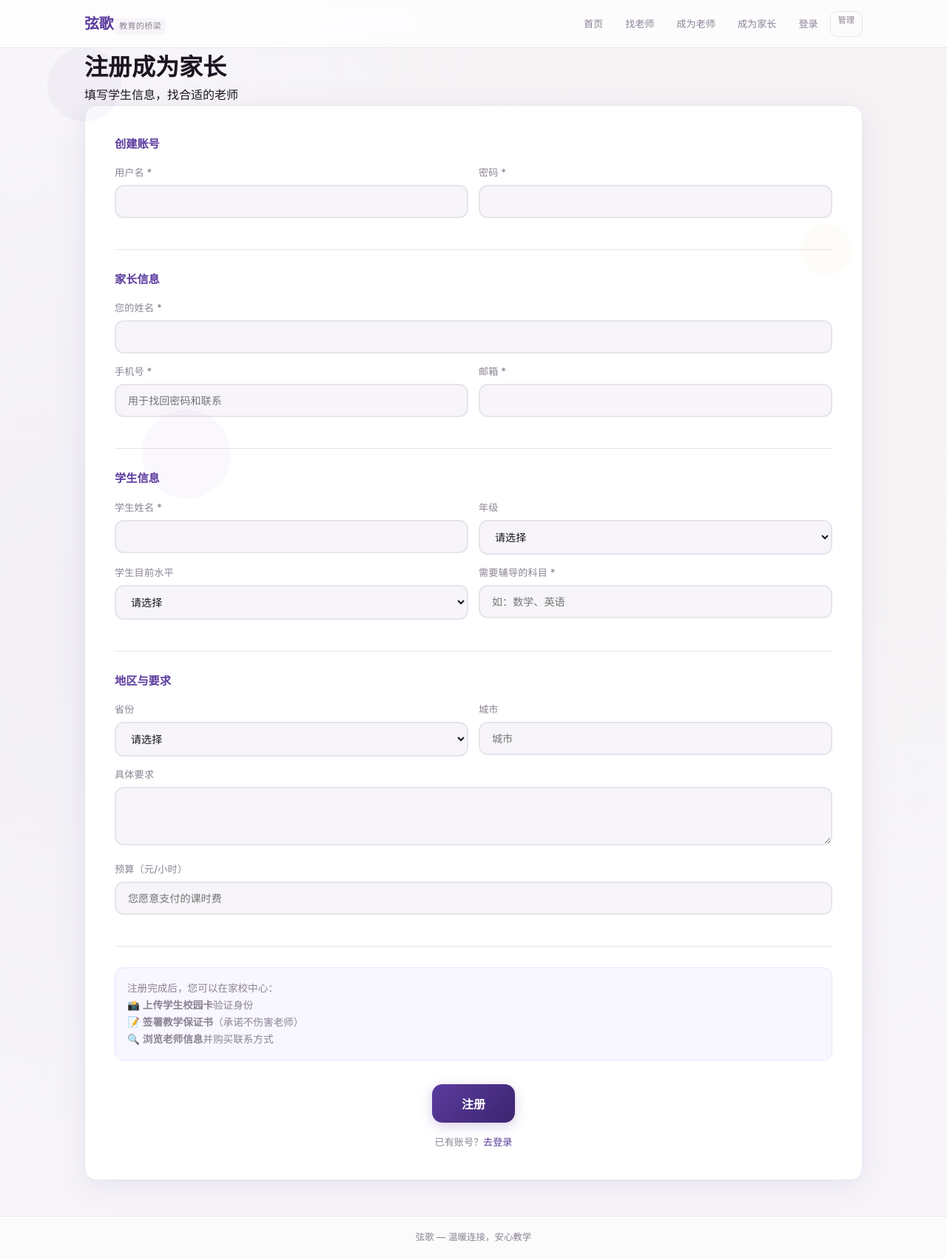
After one commit to Flynn08-ux/xiange, a Flask app: page /parent/register in a window 1280 px wide. The commit adds this page. Shown: the whole page at 74% size. Run offline with Flask 3, Linux system fonts and the light colour scheme.

Commit message:
feat: 家长注册+1小时登录+Logo靠紧

```diff
--- a/app.py
+++ b/app.py
@@ -1,4 +1,5 @@
 import os, re, random
+from datetime import timedelta
 from functools import wraps
 from flask import Flask, render_template, request, redirect, url_for, flash, jsonify, session
 from database import (
@@ -23,6 +24,7 @@ from universities import UNIVERSITIES
 
 app = Flask(__name__)
 app.secret_key = os.urandom(24).hex()
+app.permanent_session_lifetime = timedelta(hours=1)
 
 SUBJECTS = [
     "\u8bed\u6587","\u6570\u5b66","\u82f1\u8bed","\u7269\u7406","\u5316\u5b66","\u751f\u7269",
@@ -111,6 +113,7 @@ def login():
             session["role"] = user["role"]
             session["ref_id"] = user["ref_id"]
             session["username"] = username
+            session.permanent = True
             if user["role"] == "teacher":
                 return redirect(url_for("teacher_center"))
             elif user["role"] == "parent":
@@ -335,6 +338,7 @@ def admin_login_view():
         a = admin_login(username, password)
         if a:
             session["admin_id"] = a["id"]
+            session.permanent = True
             flash(f"\u6b22\u8fce\u56de\u6765\uff0c{a['name']}","success")
             return redirect(url_for("admin_dashboard"))
         flash("\u7528\u6237\u540d\u6216\u5bc6\u7801\u9519\u8bef","error")
@@ -615,6 +619,57 @@ def parent_buy_lead(teacher_id):
         bid = buy_lead("parent", pid, "teacher", teacher_id, fee)
         flash(f"\u8d2d\u4e70\u6210\u529f\uff01\u5df2\u652f\u4ed8{fee}\u5143\uff0c\u5df2\u83b7\u5f97\u8001\u5e08\u8054\u7cfb\u65b9\u5f0f", "success")
     return redirect(url_for("parent_center"))
+
+
+@app.route("/parent/register", methods=["GET","POST"])
+def parent_register():
+    if request.method == "POST":
+        d = {
+            "username": request.form.get("username","").strip(),
+            "password": request.form.get("password","").strip(),
+            "parent_name": request.form.get("parent_name","").strip(),
+            "email": request.form.get("email","").strip(),
+            "phone": request.form.get("phone","").strip(),
+            "student_name": request.form.get("student_name","").strip(),
+            "student_grade": request.form.get("student_grade","").strip(),
+            "student_level": request.form.get("student_level","").strip(),
+            "subjects": request.form.get("subjects","").strip(),
+            "province": request.form.get("province","").strip(),
+            "city": request.form.get("city","").strip(),
+            "district": request.form.get("district","").strip(),
+            "requirements": request.form.get("requirements","").strip(),
+            "budget": request.form.get("budget", type=int),
+        }
+        errors = []
+        if not d["username"]: errors.append("请输入用户名")
+        if not d["password"] or len(d["password"]) < 4: errors.append("密码至少4位")
+        if not d["parent_name"]: errors.append("请输入您的姓名")
+        if not d["phone"]: errors.append("请输入手机号（用于找回密码）")
+        if not d["email"] or not re.match(r"[^@]+@[^@]+\.[^@]+", d["email"]): errors.append("请输入有效邮箱")
+        if not d["student_name"]: errors.append("请输入学生姓名")
+        if not d["subjects"]: errors.append("请输入需要辅导的科目")
+        if errors:
+            for e in errors: flash(e, "error")
+            return render_template("parent_register.html", grades=GRADES, provinces=get_provinces(), data=d), 400
+        try:
+            pid, err = add_parent(d)
+            if err:
+                flash(err, "error")
+                return render_template("parent_register.html", grades=GRADES, provinces=get_provinces(), data=d), 400
+            # Auto login
+            user = login_user(d["username"], d["password"])
+            if user:
+                session["user_id"] = user["id"]
+                session["role"] = "parent"
+                session["ref_id"] = pid
+                session.permanent = True
+            flash("注册成功！欢迎加入弦歌 🎉 建议您先上传学生证件并签署保证书", "success")
+            return redirect(url_for("parent_center"))
+        except Exception as e:
+            if "UNIQUE" in str(e): flash("用户名或邮箱已被注册", "error")
+            else: flash(f"注册失败：{e}", "error")
+            return render_template("parent_register.html", grades=GRADES, provinces=get_provinces(), data=d), 400
+    return render_template("parent_register.html", grades=GRADES, provinces=get_provinces())
 if __name__ == "__main__":
     print(f"  \u5f26\u6b4c server \u2192 http://127.0.0.1:" + str(os.environ.get("PORT", 8080)))
     print(f"  \u7ba1\u7406\u5458\uff1aadmin / xiange2024")
--- a/static/css/style.css
+++ b/static/css/style.css
@@ -55,10 +55,10 @@ a:hover{color:var(--primary-light)}
     position:sticky;top:0;z-index:100
 }
 .header-inner{display:flex;align-items:center;justify-content:space-between;height:64px}
-.logo-wrap{display:flex;align-items:baseline;gap:4px}
+.logo-wrap{display:flex;align-items:baseline;gap:2px}
 .logo{font-size:1.25rem;font-weight:800;color:var(--primary);letter-spacing:-.5px;transition:all .2s}
 .logo:hover{color:var(--primary-dark)}
-.logo-tag{font-size:.7rem;color:var(--text2);font-weight:400;letter-spacing:.2px;padding:2px 8px;background:var(--bg);border-radius:4px;margin-left:2px;white-space:nowrap}
+.logo-tag{font-size:.7rem;color:var(--text2);font-weight:400;letter-spacing:.2px;padding:2px 6px;background:var(--bg);border-radius:4px;margin-left:0px;white-space:nowrap}
 .nav{display:flex;gap:2px}
 .nav a{padding:7px 14px;border-radius:10px;color:var(--text2);font-size:.82rem;font-weight:500;transition:all .2s}
 .nav a:hover{background:rgba(91,60,158,0.06);color:var(--primary)}
--- a/templates/base.html
+++ b/templates/base.html
@@ -17,6 +17,7 @@
                 <a href="/">首页</a>
                 <a href="/teachers">找老师</a>
                 <a href="/register">成为老师</a>
+                <a href="/parent/register">成为家长</a>
                 {% if user and role == 'teacher' %}<a href="/teacher/center">家教中心</a>{% endif %}
                 {% if user and role == 'parent' %}<a href="/parent/center">家校中心</a>{% endif %}
                 {% if not user %}<a href="/login">登录</a>{% endif %}
--- a/templates/login.html
+++ b/templates/login.html
@@ -20,7 +20,7 @@ function switchRole(role){
     document.getElementById('loginRole').value = role;
     document.getElementById('loginHint').innerHTML = role === 'teacher' ?
         '还没有账号？<a href="/register">注册成为老师</a>' :
-        '还没有账号？<a href="/teachers">先浏览老师</a>';
+        '还没有账号？<a href="/teachers">注册成为家长</a>';
 }
 </script>
 <style>
--- /dev/null
+++ b/templates/parent_register.html
@@ -0,0 +1,35 @@
+{% extends "base.html" %}{% block title %}注册成为家长 — 弦歌{% endblock %}{% block content %}
+<h1 class="page-title">注册成为家长</h1>
+<p class="page-subtitle">填写学生信息，找合适的老师</p>
+<form class="register-form" method="POST">
+    <div class="form-section"><h2>创建账号</h2>
+        <div class="form-row"><div class="form-group"><label>用户名 *</label><input type="text" name="username" value="{{ data.username if data else '' }}" required></div>
+        <div class="form-group"><label>密码 *</label><input type="password" name="password" value="{{ data.password if data else '' }}" required minlength="4"></div></div>
+    </div>
+    <div class="form-section"><h2>家长信息</h2>
+        <div class="form-group"><label>您的姓名 *</label><input type="text" name="parent_name" value="{{ data.parent_name if data else '' }}" required></div>
+        <div class="form-row"><div class="form-group"><label>手机号 *</label><input type="tel" name="phone" value="{{ data.phone if data else '' }}" required placeholder="用于找回密码和联系"></div>
+        <div class="form-group"><label>邮箱 *</label><input type="email" name="email" value="{{ data.email if data else '' }}" required></div></div>
+    </div>
+    <div class="form-section"><h2>学生信息</h2>
+        <div class="form-row"><div class="form-group"><label>学生姓名 *</label><input type="text" name="student_name" value="{{ data.student_name if data else '' }}" required></div>
+        <div class="form-group"><label>年级</label><select name="student_grade"><option value="">请选择</option>{% for g in grades %}<option value="{{ g }}" {% if data and data.student_grade==g %}selected{% endif %}>{{ g }}</option>{% endfor %}</select></div></div>
+        <div class="form-row"><div class="form-group"><label>学生目前水平</label><select name="student_level"><option value="">请选择</option><option value="基础薄弱" {% if data and data.student_level=='基础薄弱' %}selected{% endif %}>基础薄弱</option><option value="中等" {% if data and data.student_level=='中等' %}selected{% endif %}>中等</option><option value="良好" {% if data and data.student_level=='良好' %}selected{% endif %}>良好</option><option value="拔尖" {% if data and data.student_level=='拔尖' %}selected{% endif %}>拔尖</option></select></div>
+        <div class="form-group"><label>需要辅导的科目 *</label><input type="text" name="subjects" value="{{ data.subjects if data else '' }}" required placeholder="如：数学、英语"></div></div>
+    </div>
+    <div class="form-section"><h2>地区与要求</h2>
+        <div class="form-row"><div class="form-group"><label>省份</label><select name="province"><option value="">请选择</option>{% for p in provinces %}<option value="{{ p }}" {% if data and data.province==p %}selected{% endif %}>{{ p }}</option>{% endfor %}</select></div>
+        <div class="form-group"><label>城市</label><input type="text" name="city" placeholder="城市" value="{{ data.city if data else '' }}"></div></div>
+        <div class="form-group"><label>具体要求</label><textarea name="requirements" rows="3">{{ data.requirements if data else '' }}</textarea></div>
+        <div class="form-group"><label>预算（元/小时）</label><input type="number" name="budget" value="{{ data.budget if data else '' }}" min="0" step="10" placeholder="您愿意支付的课时费"></div>
+    </div>
+    <div class="form-section" style="background:#f8f6ff;border-radius:12px;padding:16px;border:1px solid #e8e4ff">
+        <p style="font-size:.85rem;color:var(--text2);line-height:1.7">注册完成后，您可以在家校中心：<br>
+        📸 <strong>上传学生校园卡</strong>验证身份<br>
+        📝 <strong>签署教学保证书</strong>（承诺不伤害老师）<br>
+        🔍 <strong>浏览老师信息</strong>并购买联系方式</p>
+    </div>
+    <div class="form-actions"><button type="submit" class="btn btn-primary btn-large">注册</button>
+        <p class="login-hint">已有账号？<a href="/login">去登录</a></p>
+    </div>
+</form>{% endblock %}
```
Also changed, not shown: database.py (+4 -3 lines).
